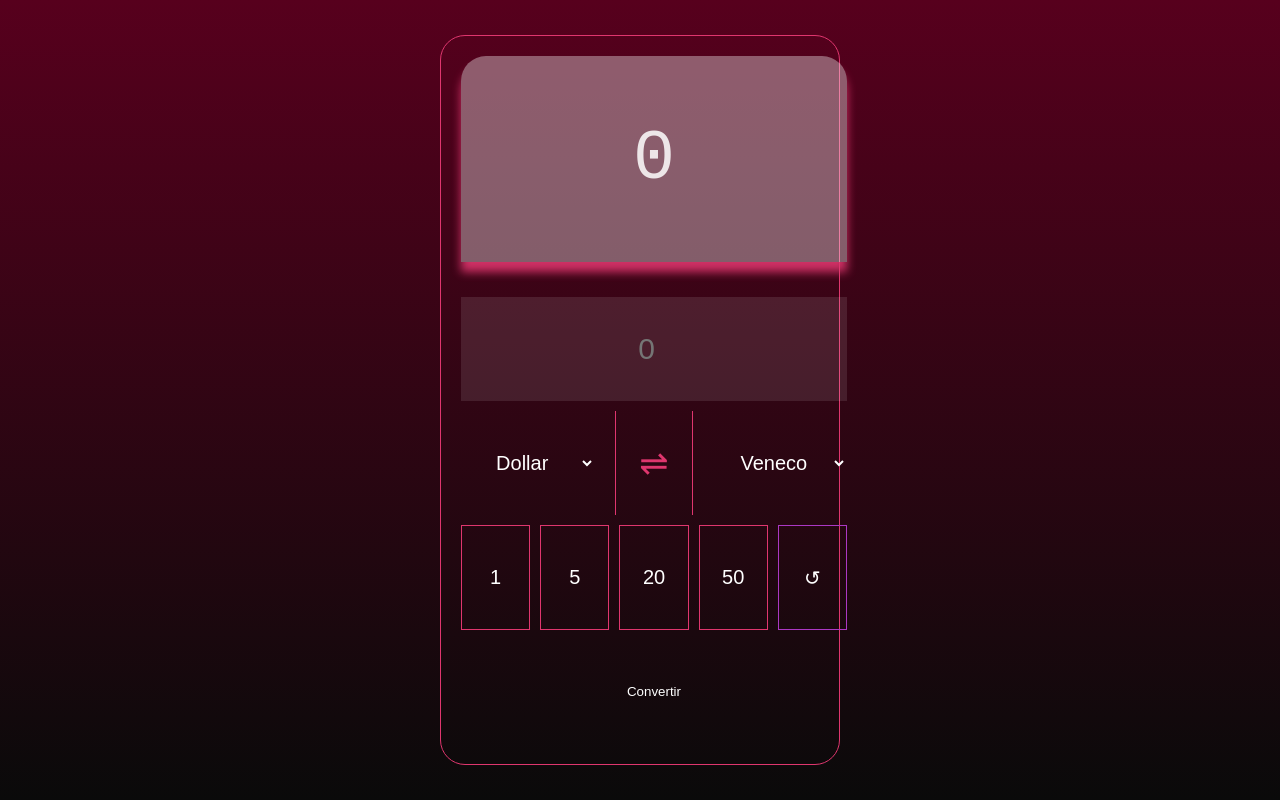
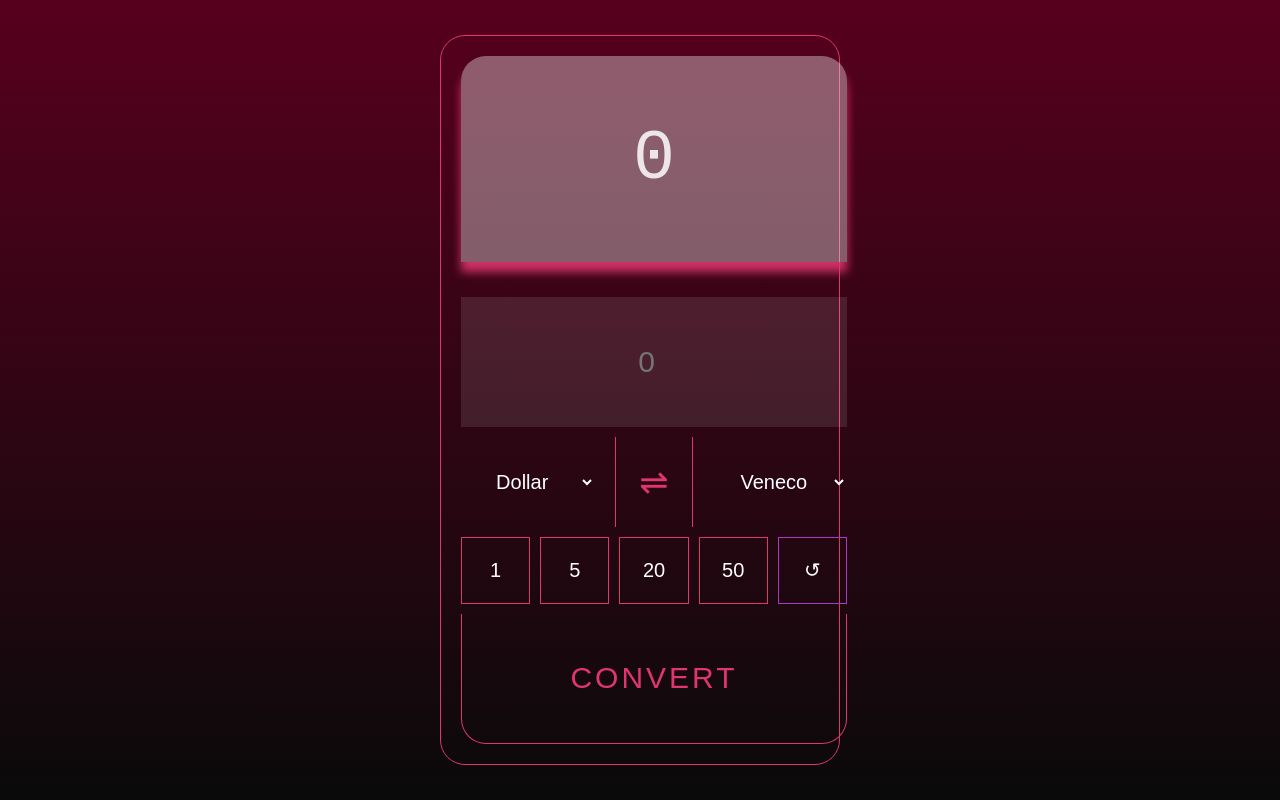
Before and after one commit to vicventum/Currency-Converter, a website with bundled scripts: page src/index.html in a window 1280 px wide. Built offline with nearby package versions, Linux system fonts and the light colour scheme.

Commit message:
Termina .btn--submit

```diff
--- a/src/app/scss/components/_buttons.scss
+++ b/src/app/scss/components/_buttons.scss
@@ -27,4 +27,22 @@
         border: 1px solid $terceary;
     }
 
+    &--submit {
+        border-bottom: 1px solid $secondary;
+        border-left: 1px solid $secondary;
+        border-right: 1px solid $secondary;
+
+        border-bottom-right-radius: $border;
+        border-bottom-left-radius: $border;
+
+        font-size: $f-medium;
+        color: $secondary;
+        letter-spacing: 3px;
+
+        transition: color .25s ease-in-out;
+
+        &:hover {
+            color: $light;
+        }
+    }
 }
--- a/src/app/scss/components/_fields.scss
+++ b/src/app/scss/components/_fields.scss
@@ -1,12 +1,9 @@
 .fields {
     width: 100%;
-    // padding: 20px 0;
-    // text-align: center;
 
     display: grid;
     grid-template-columns: 1fr;
-    grid-template-rows: repeat(4, 1fr);
+    grid-template-rows:  1fr 20% 15% 1fr;
     justify-content: center;
     gap: 1rem;
-
 }
--- a/src/index.html
+++ b/src/index.html
@@ -46,7 +46,7 @@
                 <button class="btn btn--reset">↺</button>
             </div>
 
-            <input class="fields__submit btn" id="submit" type="submit" value="Convertir">
+            <input class="submit btn btn--submit" id="submit" type="submit" value="CONVERT">
         </form>
     </div>
 
```
Also changed, not shown: dist/index.html, src/app/scss/components/_submit.scss (added), 3 other files.
